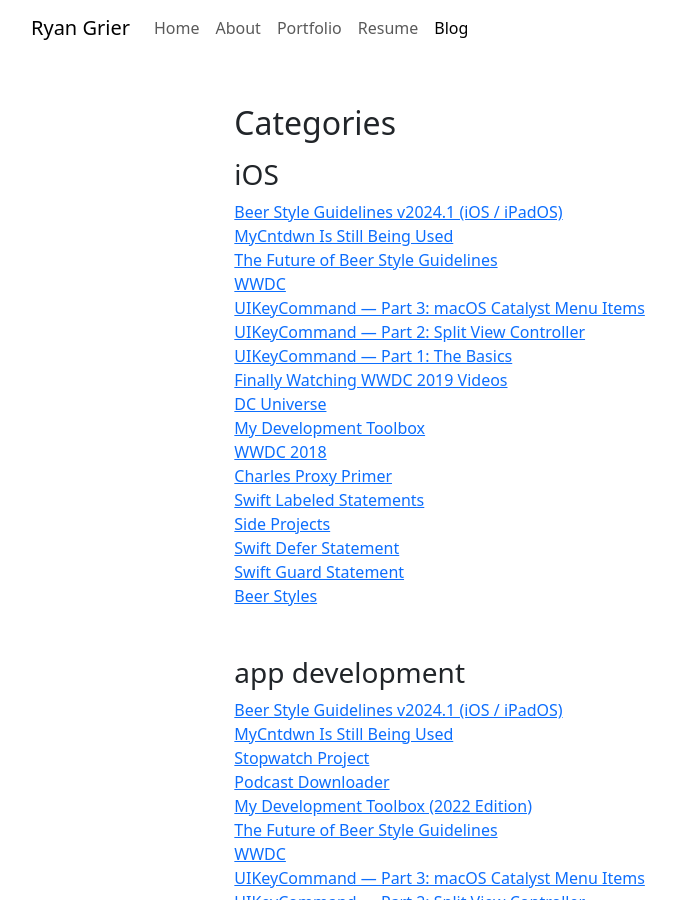
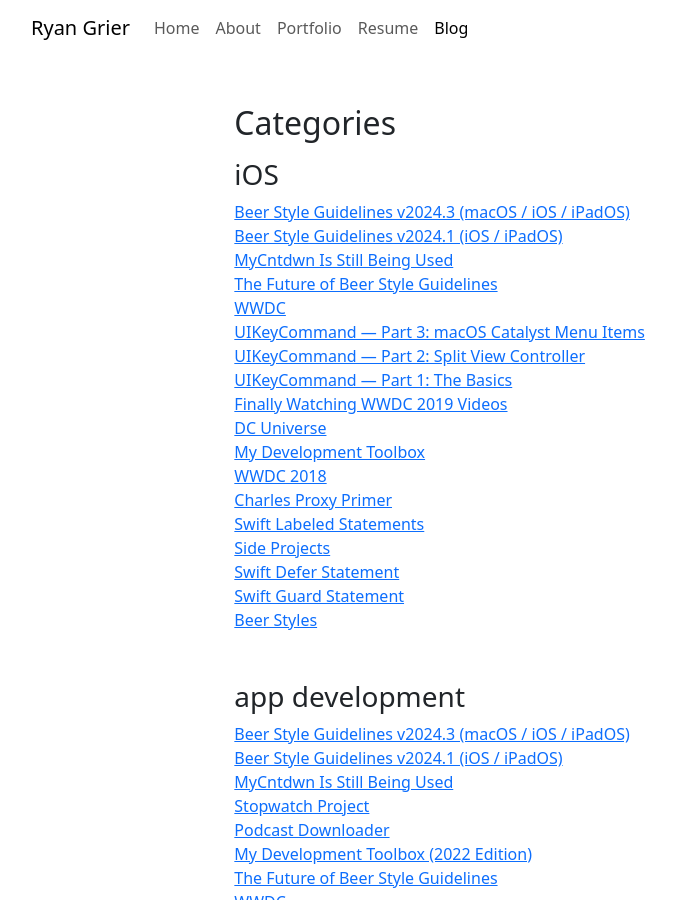
Before and after one commit to rwgrier/blog.ryangrier.com, a Jekyll site: the page built from categories.markdown, in a window 1280 px wide and 900 px high. Shown: the whole window, without its empty margins (51-727 px from the left). Built offline with Jekyll 4.4.1, drawn with Linux system fonts in a browser that asks for light colours; some of the changed lines change nothing that is shown; some of the changed text lies outside the part shown.

Commit message:
New Post: Beer Style Guidelines v2024.3 (macOS / iOS / iPadOS) (#4)
* New Post: Beer Style Guidelines v2024.3 (macOS / iOS / iPadOS)
* Ran `bundle update`
* Updated Bootstrap from 5.3.2 -> 5.3.3

```diff
--- a/_includes/head.html
+++ b/_includes/head.html
@@ -3,8 +3,8 @@
 	<meta name="viewport" content="width=device-width, initial-scale=1">
 
 	<title>Ryan Grier - Blog</title>
-	<link href="https://cdn.jsdelivr.net/npm/bootstrap@5.3.2/dist/css/bootstrap.min.css" rel="stylesheet" integrity="sha384-T3c6CoIi6uLrA9TneNEoa7RxnatzjcDSCmG1MXxSR1GAsXEV/Dwwykc2MPK8M2HN" crossorigin="anonymous">
-	<script src="https://cdn.jsdelivr.net/npm/bootstrap@5.3.2/dist/js/bootstrap.bundle.min.js" integrity="sha384-C6RzsynM9kWDrMNeT87bh95OGNyZPhcTNXj1NW7RuBCsyN/o0jlpcV8Qyq46cDfL" crossorigin="anonymous"></script>
+	<link href="https://cdn.jsdelivr.net/npm/bootstrap@5.3.3/dist/css/bootstrap.min.css" rel="stylesheet" integrity="sha384-QWTKZyjpPEjISv5WaRU9OFeRpok6YctnYmDr5pNlyT2bRjXh0JMhjY6hW+ALEwIH" crossorigin="anonymous">
+	<script src="https://cdn.jsdelivr.net/npm/bootstrap@5.3.3/dist/js/bootstrap.bundle.min.js" integrity="sha384-YvpcrYf0tY3lHB60NNkmXc5s9fDVZLESaAA55NDzOxhy9GkcIdslK1eN7N6jIeHz" crossorigin="anonymous"></script>
 	<link rel="stylesheet" href="/public/css/style.css">
 
 	<link rel="alternate" href="https://blog.ryangrier.com/feed.atom" type="application/atom+xml" title="Ryan Grier - Blog">
--- /dev/null
+++ b/_posts/2024/2024-05-20-beer-style-guidelines-v2024.3.md
@@ -0,0 +1,32 @@
+---
+layout: post
+title: Beer Style Guidelines v2024.3 (macOS / iOS / iPadOS)
+date: '2024-05-20 20:00:00'
+categories: [iOS, macOS, app development]
+---
+
+I just released a major update to [Beer Style Guidelines](https://www.beerstyleguidelines.app) for [macOS](https://apps.apple.com/us/app/beer-style-guidelines/id998139111). This is the largest macOS update since the initial Catalyst version in 2022.
+
+## What’s New?
+
+Just like the iOS and iPadOS version that [I released in March]({%post_url /2024/2024-03-11-beer-style-guidelines-v2024.1 %}), the user interface has been completely rewritten. Previously, I used [Mac Catalyst](https://developer.apple.com/mac-catalyst/) to generate the macOS version of the app. The new version shares most of the [SwiftUI](https://developer.apple.com/xcode/swiftui/) codebase from the iOS and iPadOS versions.
+
+I tried to stick with as much SwiftUI as I could for the macOS version. I was pretty successful in this effort. It helps that I don’t know much AppKit. This meant that the macOS version may be missing some features.
+
+## App Review
+
+This was my first non-Catalyst app to go through Apple’s App Review. I had written a macOS app before, but I distributed it myself.
+
+App Review was much tougher on me for this release. They caught several issues I hadn’t thought of. I’m happy they checked the app for some basic things. We had several back and forth before they approved the app.
+
+## What’s Next?
+
+I’m not sure yet. I’ll keep an eye out for any crash or bug reports.
+
+The 2024 version of the [Brewers Association](https://www.brewersassociation.org) [Style Guide](https://www.brewersassociation.org/edu/brewers-association-beer-style-guidelines/) hasn’t been released yet.
+
+While I wait, I’m debating between several projects.
+
+One possible project is something completely new. I have a feeling it will take me a long time to implement. I’m not sure if I’m ready for that kind of commitment yet. But this may be an app that can make some extra income for me.
+
+I have two other ideas for Beer Style Guidelines. I’m not going to give away the ideas yet. But these could be fun to work on.
```
Also changed, not shown: Gemfile.lock.
